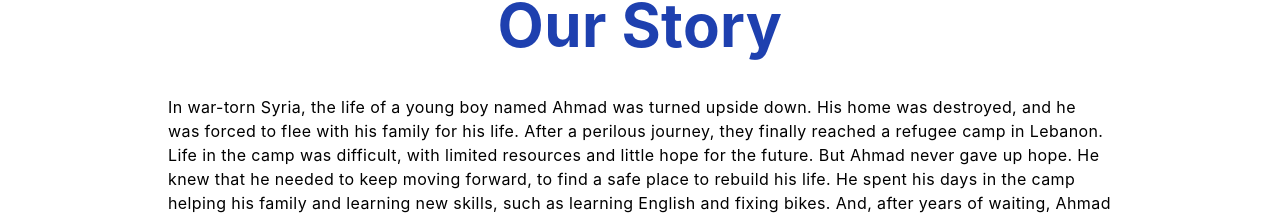
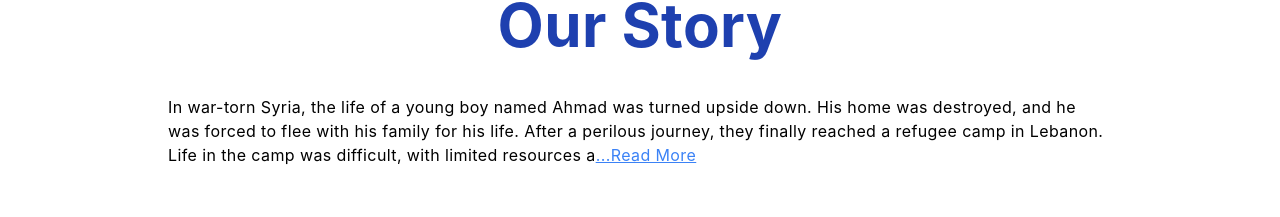
Before and after one commit to BaraaNazar/RefuBook, a React (Create React App) app: page /About in a window 1280 px wide. Shown: the part 577-794 px from the top of the page. Built offline with nearby package versions, Linux system fonts and the light colour scheme; no server answers.

Commit message:
solved our story bug

```diff
--- /dev/null
+++ b/src/Components/About/story/ReadMore-ReadLess.js
@@ -0,0 +1,18 @@
+import React,{useState} from 'react'
+
+function ReadMoreReadLess({children}) {
+    const[isReadMoreShown,setIsReadMoreShown]=useState(false)
+    const toggle = ()=>{
+        setIsReadMoreShown(prevState => !prevState)
+    }
+  return (
+    <div>
+        {
+            isReadMoreShown? children:children.substr(0,300)
+        }
+        <button className='text-blue-500 underline' type='button' onClick={toggle}>{isReadMoreShown?"Read Less": "...Read More"}</button>
+    </div>
+  )
+}
+
+export default ReadMoreReadLess;
--- a/src/Components/About/story/index.js
+++ b/src/Components/About/story/index.js
@@ -1,4 +1,5 @@
 import React from 'react';
+import ReadMoreReadLess from './ReadMore-ReadLess';
 
 function Story() {
   return (
@@ -7,7 +8,9 @@ function Story() {
         <h1 className="md:text-6xl text-3xl font-bold capitalize text-blue-800">
           Our Story
         </h1>
-        <p className="text-left">{`
+        <div className="text-left">
+          <ReadMoreReadLess>
+          {`
           In war-torn Syria, the life of a young boy named Ahmad was turned upside down. His home was destroyed, and he was forced to flee with his family for his life. After a perilous journey, they finally reached a refugee camp in Lebanon. Life in the camp was difficult, with limited resources and little hope for the future.
 
           But Ahmad never gave up hope. He knew that he needed to keep moving forward, to find a safe place to rebuild his life. He spent his days in the camp helping his family and learning new skills, such as learning English and fixing bikes.
@@ -21,7 +24,9 @@ function Story() {
           Ahmad's story is just one of the many stories of Syrian refugees who have had to leave their homes in search of safety. They remind us of the resilience and determination of those who have been forced to flee their homes. With your help, we can continue to support Syrian refugees like Ahmad and give them the chance for a new beginning.
 
           Call to Action: Learn more about the Syrian refugee crisis and how you can help. Visit our website and share help to support Syrian refugee families like Ahmad's.
-        `}</p>
+        `}
+        </ReadMoreReadLess>
+        </div>
       </div>
     </div>
   );
```
